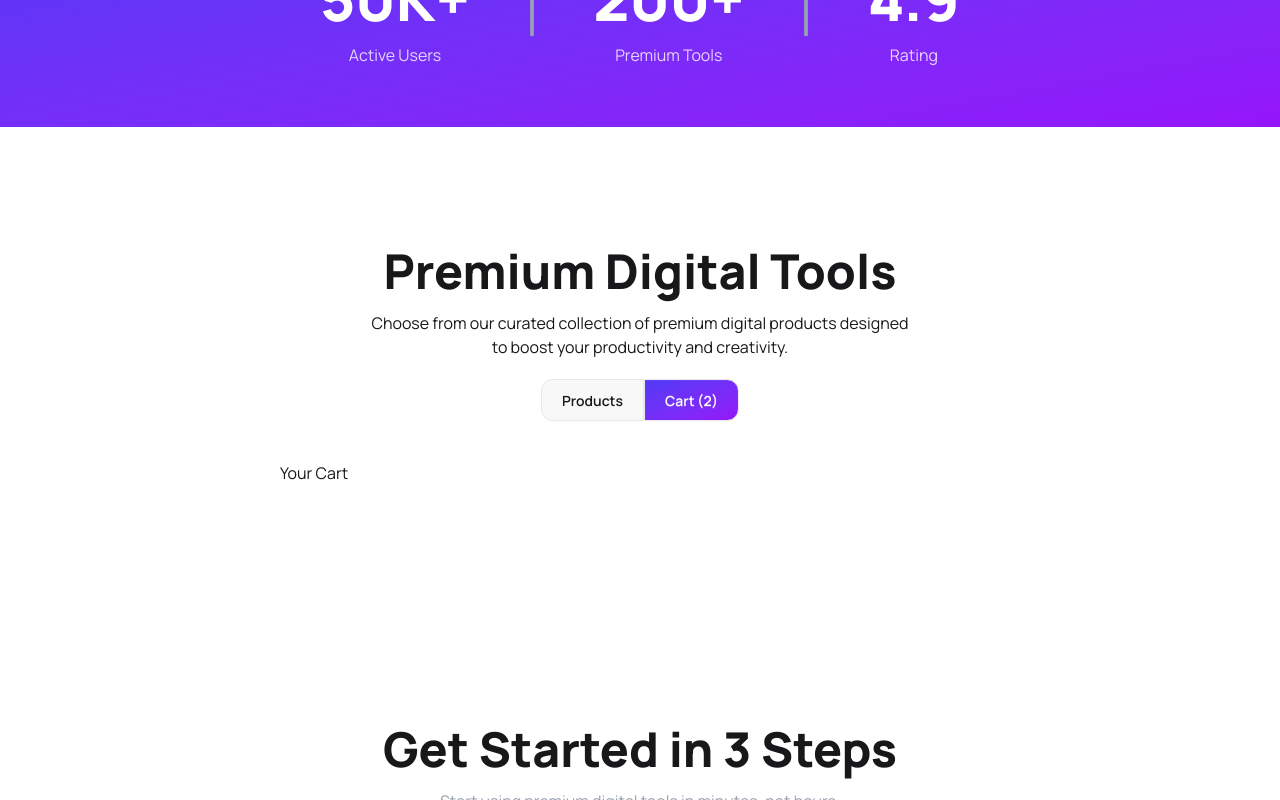
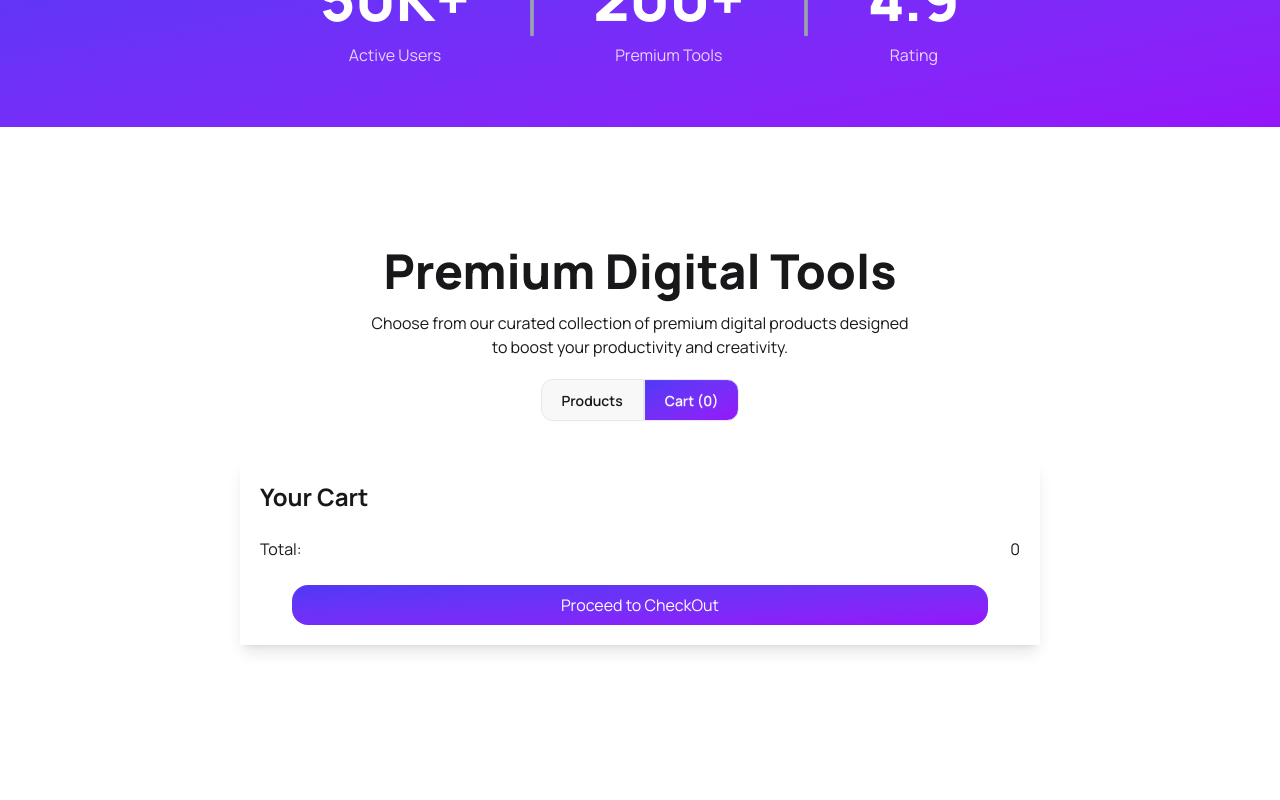
Before and after one commit to Afaz31028/DigiTools-Platform, a React (Vite) app: page / in a window 1280 px wide. Both pictures are taken after a click on the button "Products". Shown: the part 708-1508 px from the top of the page. Built offline with nearby package versions, Linux system fonts and the light colour scheme.

Commit message:
added cart numbers dynamically when clicked, total bill count and proceed to checkOut button

```diff
--- a/src/components/Cart/Cart.jsx
+++ b/src/components/Cart/Cart.jsx
@@ -1,17 +1,34 @@
 import React from 'react';
 import DisplayCartPackages from './DisplayCartPackages';
 
-const Cart = ({choosePackage, setChoosePackage}) => {
+const Cart = ({choosePackage, setChoosePackage, bill, setBill}) => {
     // console.log(choosePackage)
+    const handleCheckOut=()=>{
+        setBill(0)
+        setChoosePackage([]);
+    }
+
     return (
         <div>
-            <div className='max-w-9/12 mx-auto'>
-                <h1>Your Cart</h1>
-                <div>
+            <div className='max-w-10/12 mx-auto shadow-lg p-5'>
+                <h1 className='text-2xl font-bold'>Your Cart</h1>
+                <div className=' mt-6 space-y-5'>
                    {
-                        choosePackage.map((selectedPackage, index)=> <DisplayCartPackages key={index} selectedPackage={selectedPackage} choosePackage={choosePackage} setChoosePackage={setChoosePackage}></DisplayCartPackages> )
+                        choosePackage.map((selectedPackage, index)=> <DisplayCartPackages key={index} selectedPackage={selectedPackage} choosePackage={choosePackage} setChoosePackage={setChoosePackage} bill={bill} setBill={setBill}></DisplayCartPackages> )
                    }
                 </div>
+                <div className='flex justify-between items-center mt-3'>
+                    <div>
+                        <h3>Total:</h3>
+                    </div>
+                    <div>
+                        {bill}
+                    </div>
+                </div>
+                <div className='max-w-11/12 mx-auto mt-6 bg-linear-to-br from-[#4F39F6] to-[#9514FA] text-center p-2 rounded-2xl text-white'>
+                    <button onClick={()=>handleCheckOut()}>Proceed to CheckOut</button>
+                </div>
+
             </div>
         </div>
     );
--- a/src/components/Cart/DisplayCartPackages.jsx
+++ b/src/components/Cart/DisplayCartPackages.jsx
@@ -1,28 +1,32 @@
 import React from 'react';
 import { MdDelete } from 'react-icons/md';
 
-const DisplayCartPackages = ({selectedPackage,choosePackage, setChoosePackage}) => {
+const DisplayCartPackages = ({selectedPackage,choosePackage, setChoosePackage, bill, setBill}) => {
 
     const filterPackages=(selectedPackage)=>{
         const newPackages= choosePackage.filter(newPackage => newPackage.name != selectedPackage.name)
         setChoosePackage(newPackages)
+        setBill(bill - Number(selectedPackage.price))
     }
     // console.log(selectedPackage)
     return (
-            <div className='bg-gray-300 rounded-3xl flex justify-between items-center p-5'>
+        <div>
+            <div className='border-2 border-lime-500 rounded-3xl flex justify-between items-center px-5 py-3'>
                 <div className='flex gap-5 items-center'>
                     <div>
                         <span className='text-4xl'>{selectedPackage.icon}</span>
                     </div>
                     <div>
-                        <h3 className=''>{selectedPackage.name}</h3>
-                        <p>${selectedPackage.price}</p>
+                        <h3 className='text-[20px] font-semibold'>{selectedPackage.name}</h3>
+                        <p className='text-gray-400'>${selectedPackage.price}</p>
                     </div>
                 </div>
                 <div>
-                    <button onClick={()=>{filterPackages(selectedPackage)}}><MdDelete className='text-3xl' /></button>
+                    <button onClick={()=>{filterPackages(selectedPackage)}}><MdDelete className='text-3xl text-red-600' /></button>
                 </div>
             </div>
+
+        </div>
     );
 };
 
--- a/src/components/DisplayPackage/DisplayPackage.jsx
+++ b/src/components/DisplayPackage/DisplayPackage.jsx
@@ -1,12 +1,17 @@
-import React from "react";
+import React, { useState } from "react";
 import Feature from "./Feature";
 import Cart from "../Cart/Cart";
+import { FaCheck } from 'react-icons/fa';
 
-const DisplayPackage = ({packageData, choosePackage, setChoosePackage}) => {
+const DisplayPackage = ({packageData, choosePackage, setChoosePackage, bill, setBill}) => {
+
+  const [clicked, setClicked]=useState(false);
 
   const buyPackage=(packageData)=>{
     const newPackage= [...choosePackage, packageData]
     setChoosePackage(newPackage)
+    setClicked(true);
+    setBill(bill + Number(packageData.price))
   }
   return (
     <div>
@@ -34,7 +39,10 @@ const DisplayPackage = ({packageData, choosePackage, setChoosePackage}) => {
                   }
                 </ul>
                 <div className="mt-4">
-                  <button onClick={()=>{buyPackage(packageData)}} className="btn btn-block text-gray-300 rounded-4xl bg-linear-to-br from-[#4F39F6] to-[#9514FA]">Buy Now</button>
+                  <button onClick={()=>{buyPackage(packageData)}} className={`btn btn-block text-gray-300 rounded-4xl ${!clicked ? "bg-linear-to-br from-[#4F39F6] to-[#9514FA]":"bg-green-600" }`}>{clicked ? <>
+      <FaCheck className="inline-block mr-2 text-green-400" />
+      Added to Cart
+    </>:"Buy Now"}</button>
                 </div>
               </div>
             </div>
--- a/src/components/Package/Package.jsx
+++ b/src/components/Package/Package.jsx
@@ -6,6 +6,7 @@ const Package = ({packagesPromise}) => {
     const packagesData= use(packagesPromise);
     const [changeTab, setChageTab]= useState(false);
     const [choosePackage, setChoosePackage]= useState([]);
+    const [bill, setBill]=useState(0);
     // console.log(choosePackage)
 
     const changeState=()=>{
@@ -26,12 +27,12 @@ const Package = ({packagesPromise}) => {
               Products
             </button>
             <button onClick={changeState}  className={`btn rounded-l-none rounded-r-xl p-5 ${changeTab ? "bg-linear-to-br from-[#4F39F6] to-[#9514FA] && text-base-100" : "text-neutral-900"}  `}>
-              Cart (2)
+              Cart ({choosePackage.length})
             </button>
           </div>
         </div>
 
-        {!changeTab ? <Products packagesData={packagesData} choosePackage={choosePackage} setChoosePackage={setChoosePackage}></Products> : <Cart choosePackage={choosePackage} setChoosePackage={setChoosePackage}></Cart>}
+        {!changeTab ? <Products packagesData={packagesData} choosePackage={choosePackage} setChoosePackage={setChoosePackage} bill={bill} setBill={setBill}></Products> : <Cart choosePackage={choosePackage} setChoosePackage={setChoosePackage} bill={bill} setBill={setBill}></Cart>}
     </div>
   );
 };
--- a/src/components/Products/Products.jsx
+++ b/src/components/Products/Products.jsx
@@ -1,7 +1,7 @@
 import React from "react";
 import DisplayPackage from "../DisplayPackage/DisplayPackage";
 
-const Products = ({ packagesData, choosePackage, setChoosePackage }) => {
+const Products = ({ packagesData, choosePackage, setChoosePackage, bill, setBill }) => {
   console.log(packagesData);
   return (
     <div>
@@ -12,6 +12,8 @@ const Products = ({ packagesData, choosePackage, setChoosePackage }) => {
             packageData={packageData}
             choosePackage={choosePackage}
             setChoosePackage={setChoosePackage}
+            bill={bill}
+            setBill={setBill}
           ></DisplayPackage>
         ))}
       </div>
```
